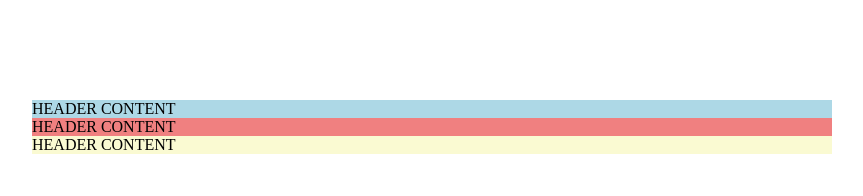
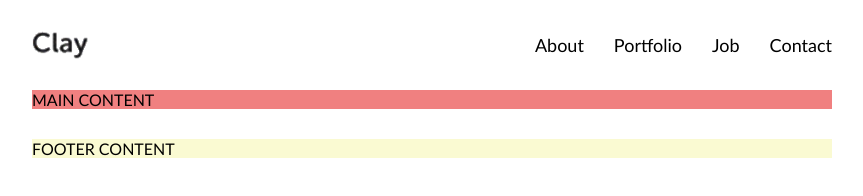
Before and after one commit to AnapusKitapus/44-grupe-astronautas, a website: page Index.html in a window 1280 px wide. Shown: the whole page, without its empty margins (208-1071 px from the left). Drawn offline with Linux system fonts and the light colour scheme.

Commit message:
Header #2

```diff
--- a/Index.html
+++ b/Index.html
@@ -18,15 +18,21 @@
 
 <body>
     <header>
-        HEADER CONTENT
+       <img src="./logo.webp" alt="Logo">
+       <nav>
+        <a href="#">About</a>
+        <a href="#">Portfolio</a>
+        <a href="#">Job</a>
+        <a href="#">Contact</a>
+       </nav>
     </header>
 
     <main>
-        HEADER CONTENT
+        MAIN CONTENT
     </main>
 
     <footer>
-        HEADER CONTENT
+        FOOTER CONTENT
     </footer>
 </body>
 </html>
--- a/main.css
+++ b/main.css
@@ -1,19 +1,55 @@
+body,
+body * {
+    box-sizing: border-box;
+    margin: 0;
+    padding: 0;
+}
+
+body {
+    font-family: 'Gill Sans', 'Gill Sans MT', Calibri, 'Trebuchet MS', sans-serif;
+    }
+
 header,
 main,
 footer {
+    display: flex;
     width: 800px;
-    margin-left: calc((100% - 800px) / 2);
+    margin: 30px calc((100% - 800px) / 2)
+    }
+
+header {
+    justify-content: space-between;
+    align-items: center;
+    }
+
+img {
+    height: 30px;
+    width: 200px;
+    object-fit: contain;
+    object-position: left center;
 }
 
-header {
-    margin-top: 100px;
-    background-color: lightblue;
+nav {
+display: flex;
+gap: 30px;
+}
+
+a {
+color: #000;
+text-decoration: none;
+font-size: 18px;
+}
+
+a:hover {
+    color: #674596;
+    text-decoration: underline;
+
 }
 
 main {
     background-color: lightcoral;
-}
+    }
 
 footer {
     background-color: lightgoldenrodyellow;
-}
+    }
```
Also changed, not shown: logo.webp (added).
